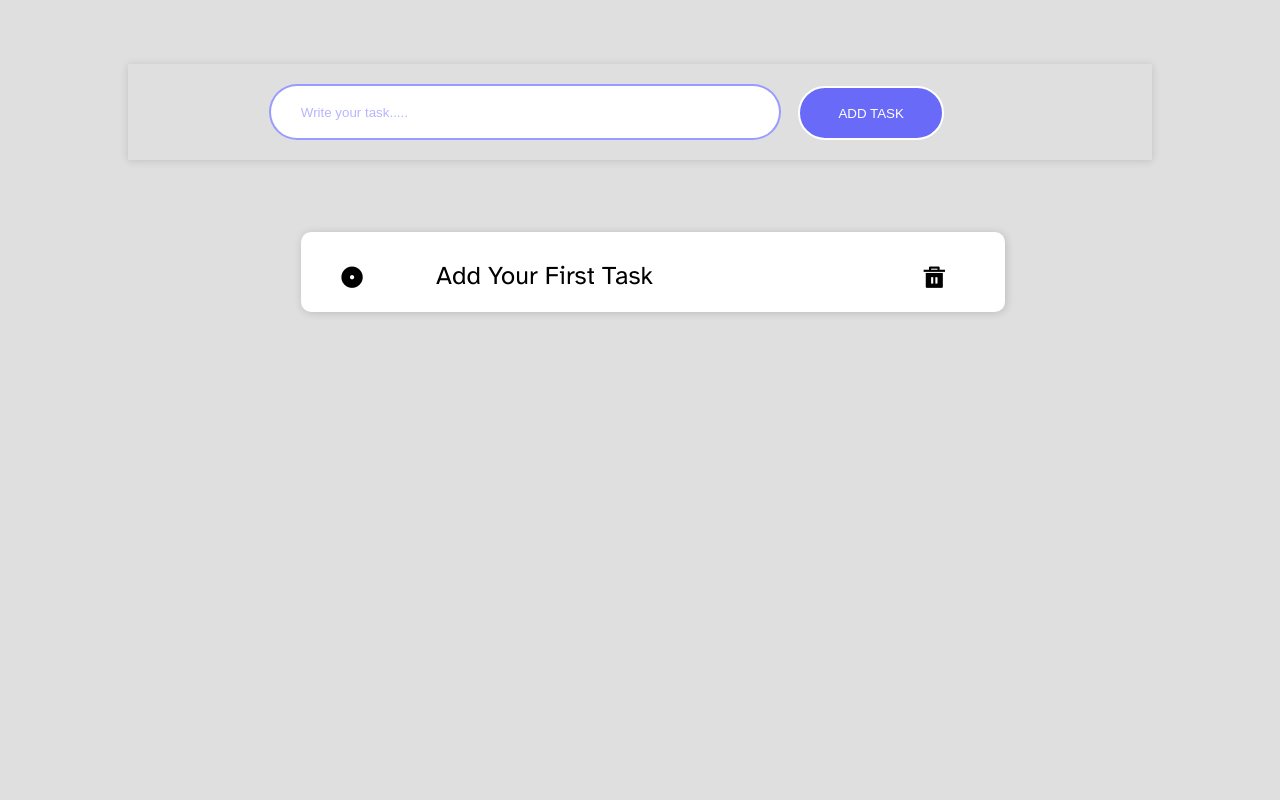
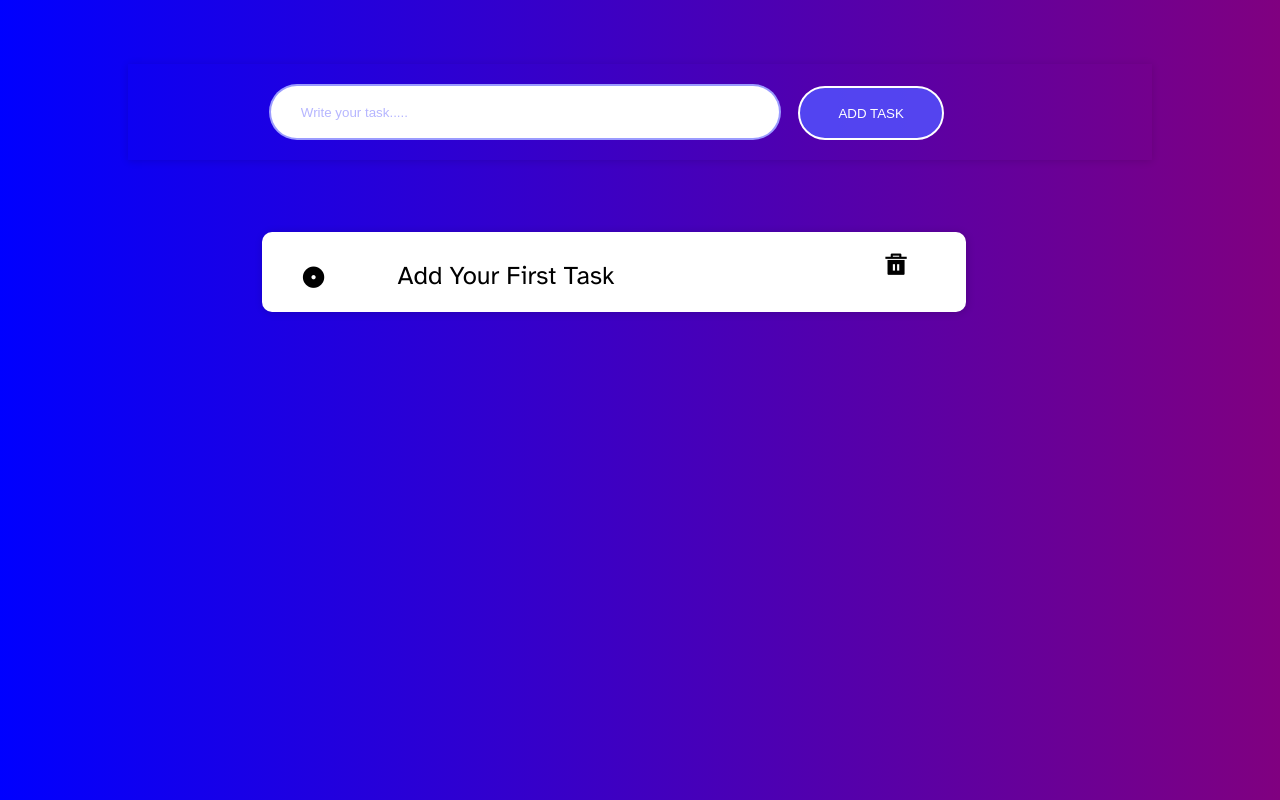
Before and after one commit to iamVEDANSH/LGMVIP-Web, a plain HTML site: page ToDoList/index.html in a window 1280 px wide. Drawn offline with nearby package versions, Linux system fonts and the light colour scheme; a web font is replaced by a local one.

Commit message:
Update style.css

```diff
--- a/ToDoList/style.css
+++ b/ToDoList/style.css
@@ -5,6 +5,7 @@
     margin: 0;
     padding: 0;
     box-sizing: border-box;
+    overflow: hidden;
 }
 html,body{
     width: 100%;
@@ -27,7 +28,7 @@ html,body{
   position: relative;
   width: 100%;
   height: 100%;
-  background-color: #dfdfdf;
+  background-image: linear-gradient(to right, blue , purple);
   overflow-x: hidden !important;
  }
 
@@ -83,7 +84,7 @@ html,body{
   height: 10vh;
   background-color: #fff;
   box-shadow: 1px 1px  8px rgba(0, 0, 0, 0.160) ;
-  left: 48%;
+  left: 48% !important;
   position: relative;
   transform: translate(-50%, 0);
   margin-top: 5vh;
@@ -115,10 +116,6 @@ html,body{
   background-color: rgba(160, 198, 255, 0.527);
 }
 
-/* .task:hover .ri-delete-bin-5-fill{
-  display: initial;
-} */
-
 .icon{
   position: relative;
  top: 15%;
@@ -134,7 +131,7 @@ html,body{
 .icon>.ri-delete-bin-5-fill{
   position: absolute;
   font-size: 4vw;
-  top:50%;
+  top:30%;
   left: 50%;
   transform: translate(-50%, -50%);
 
```
